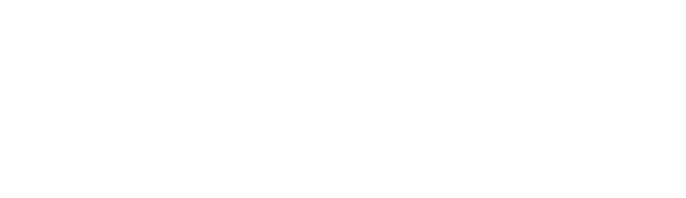
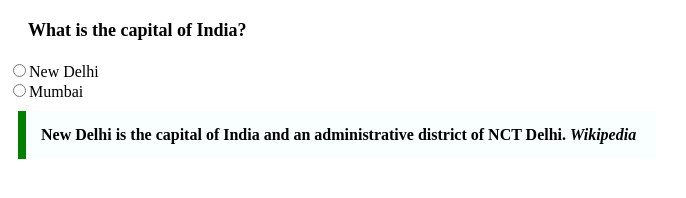
Before and after one commit to acciojob/trivia-ShreyaDeveloper2001, a website: page main.html in a window 1280 px wide. Shown: the whole page, without its empty margins (0-686 px from the left). Drawn offline with Linux system fonts and the light colour scheme.

Commit message:
created a submission

```diff
--- a/main.html
+++ b/main.html
@@ -10,7 +10,24 @@
 	<!-- the entire body must be written by student -->
     <script type="text/javascript" src="./script.js">
 </script>
+	<div class="question">
+		What is the capital of India?
+	</div>
 
+	<div class="options">
+		<label>
+			<input type="radio" name="capital" value="New Delhi">New Delhi
+		</label>
+         <br>
+		<label>
+			<input type="radio" name="capital" value="Mumbai">Mumbai
+		</label>
+	</div>
+
+	<blockquote class="quotation">
+		New Delhi is the capital of India and an administrative district of NCT Delhi.
+		<cite>Wikipedia</cite>
+	</blockquote>
 </body>
 
 </html>
--- a/styles.css
+++ b/styles.css
@@ -1,2 +1,19 @@
 
 /* Your CSS Code here. */
+.question{
+	margin: 20px;
+	font-size: 18px;
+	font-weight: bold;
+}
+.options label{
+	diplay: block;
+	margin-bottom:10px;
+}
+.quotation{
+	max-width: 600px;
+	margin: 10px;
+	padding: 15px;
+	border-left:8px solid green;
+	background-color: #f8fffe;
+	font-weight: bold;
+}
```
